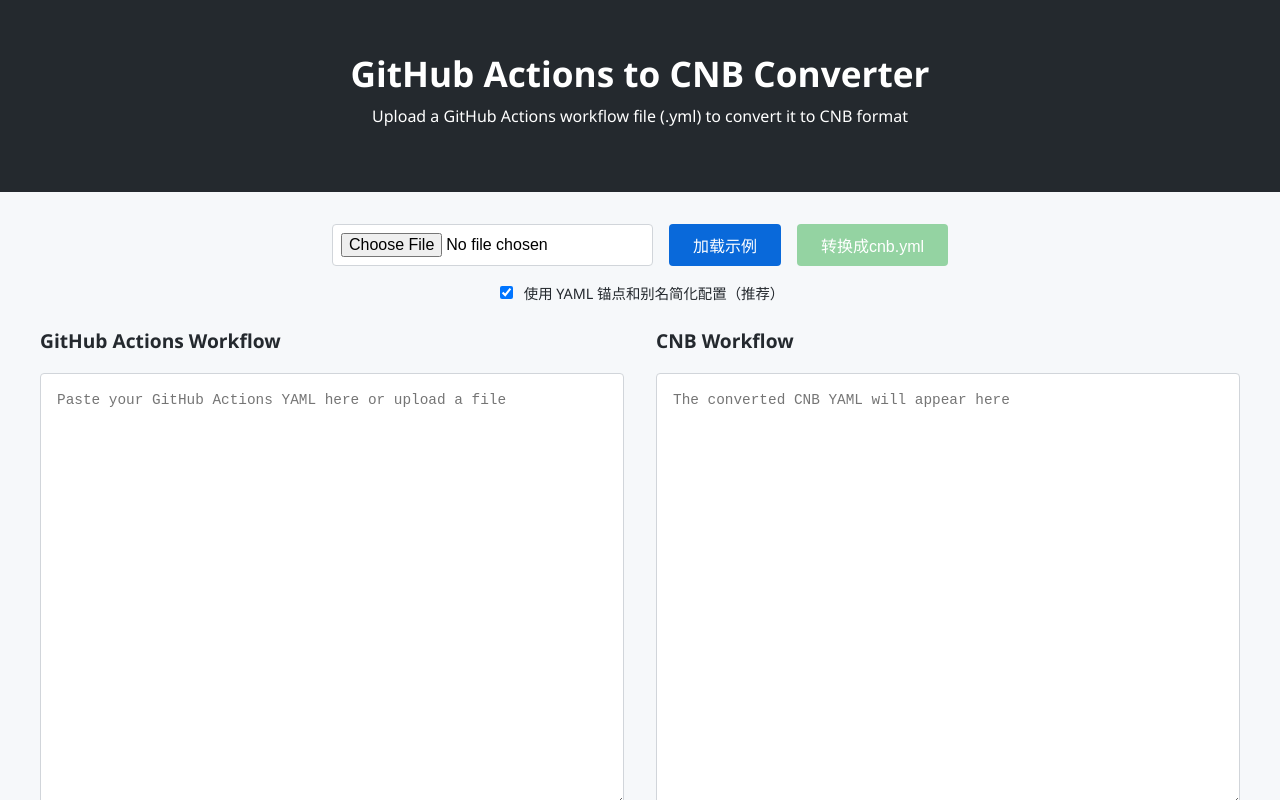
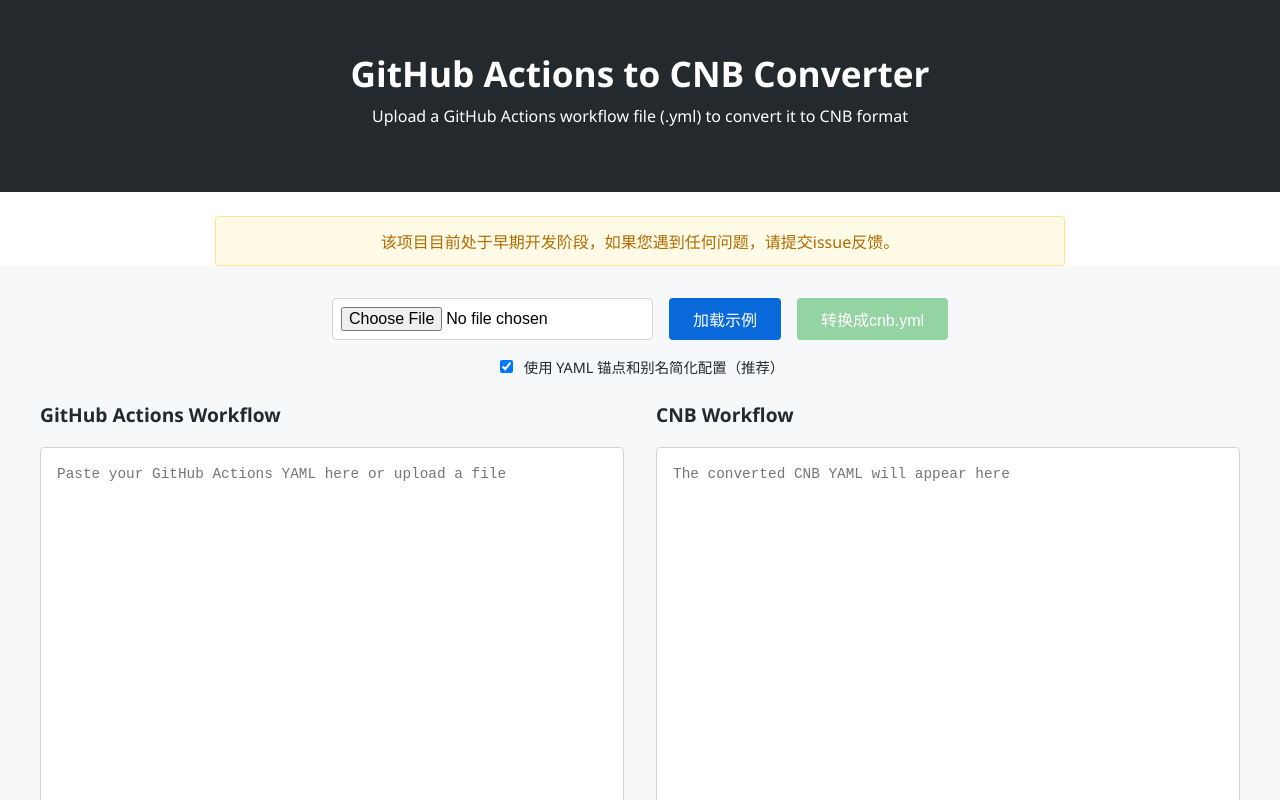
Before and after one commit to haorwen/action2cnb, a React (Create React App) app: page / in a window 1280 px wide. Shown: the top 800 px of the page. Built offline with nearby package versions, Linux system fonts and the light colour scheme.

Commit message:
Add early-stage note to App.js and corresponding styles in App.css

```diff
--- a/src/App.css
+++ b/src/App.css
@@ -217,3 +217,16 @@
     transform: rotate(360deg);
   }
 }
+
+.early-stage-note {
+  background-color: #fffbe6;
+  color: #b26a00;
+  border: 1px solid #ffe58f;
+  border-radius: 4px;
+  padding: 0.75rem 1.5rem;
+  margin: 1.5rem auto 0 auto;
+  max-width: 800px;
+  font-size: 1rem;
+  text-align: center;
+  box-shadow: 0 1px 4px rgba(255, 229, 143, 0.15);
+}
--- a/src/App.js
+++ b/src/App.js
@@ -264,6 +264,9 @@
         <h1>GitHub Actions to CNB Converter</h1>
         <p>Upload a GitHub Actions workflow file (.yml) to convert it to CNB format</p>
       </header>
+      <div className="early-stage-note">
+        该项目目前处于早期开发阶段，如果您遇到任何问题，请提交issue反馈。
+      </div>
       <main className="App-main">
         <div className="converter-container">
           <div className="file-upload">
```
